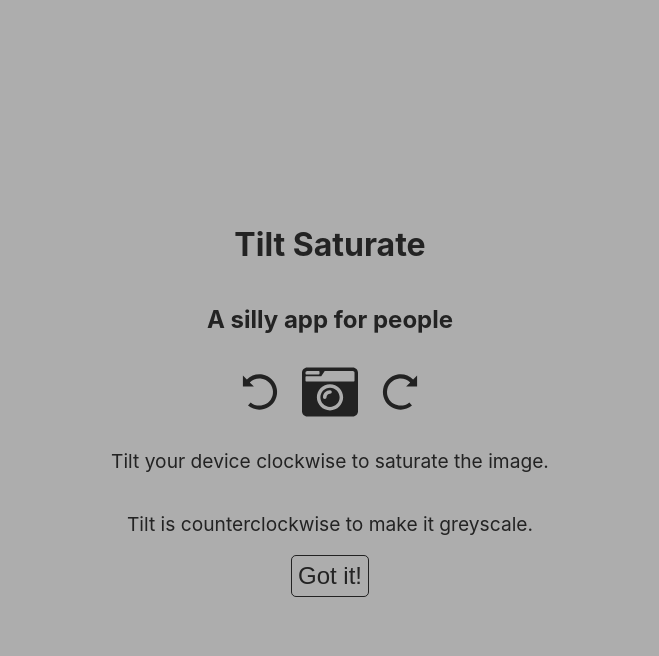
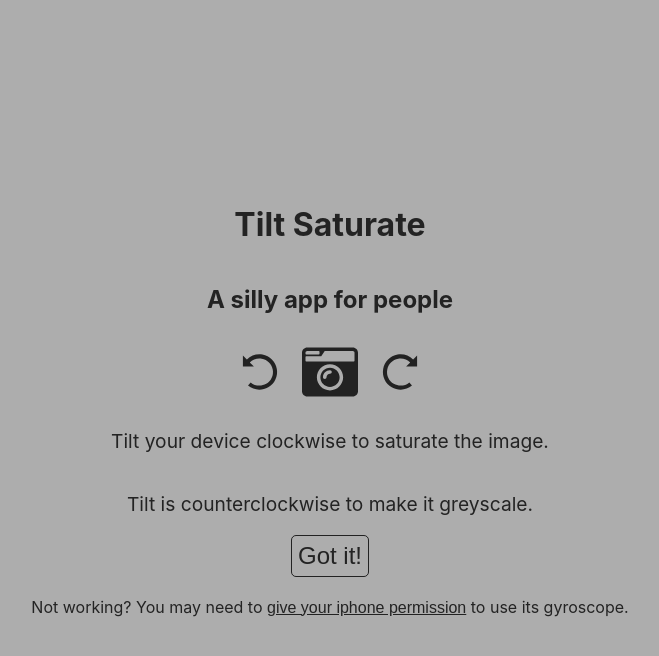
Before and after one commit to slutske22/tilt-saturate, a React (Create React App) app: page / in a window 1280 px wide. Both pictures are taken after a click on the button "Open Camera". Shown: the top 656 px of the page, without its empty margins (310-969 px from the left). Built offline with nearby package versions, Linux system fonts and the light colour scheme; no server answers.

Commit message:
deviceorientations permissions

```diff
--- a/src/components/CamScreen.js
+++ b/src/components/CamScreen.js
@@ -7,13 +7,13 @@ import './CamScreen.scss';
 const CamScreen = ({ setCamOpen }) => {
 	const [orientation, setOrientation] = useState('orientation');
 
-	useEffect(() => {
-		const deviceOrientationHandler = (e) => {
-			const { alpha, beta, gamma } = e;
-			console.log({ alpha, beta, gamma });
-			setOrientation({ alpha, beta, gamma });
-		};
+	const deviceOrientationHandler = (e) => {
+		const { alpha, beta, gamma } = e;
+		console.log({ alpha, beta, gamma });
+		setOrientation({ alpha, beta, gamma });
+	};
 
+	const attachListener = () => {
 		// https://medium.com/flawless-app-stories/how-to-request-device-motion-and-orientation-permission-in-ios-13-74fc9d6cd140
 		if (typeof DeviceMotionEvent.requestPermission === 'function') {
 			DeviceOrientationEvent.requestPermission()
@@ -27,7 +27,9 @@ const CamScreen = ({ setCamOpen }) => {
 				})
 				.catch(console.error);
 		}
+	};
 
+	useEffect(() => {
 		if (window.DeviceOrientationEvent) {
 			window.addEventListener('deviceorientation', deviceOrientationHandler);
 		}
@@ -45,7 +47,11 @@ const CamScreen = ({ setCamOpen }) => {
 	return (
 		<div className="CamScreen">
 			<Webcam videoConstraints={{ facingMode: 'user' }} className="Webcam" />
-			<Overlay setCamOpen={setCamOpen} orientation={orientation} />
+			<Overlay
+				setCamOpen={setCamOpen}
+				orientation={orientation}
+				attachListener={attachListener}
+			/>
 		</div>
 	);
 };
--- a/src/components/Overlay.js
+++ b/src/components/Overlay.js
@@ -6,7 +6,7 @@ import { MdPhoneIphone } from 'react-icons/md';
 
 import './Overlay.scss';
 
-const Overlay = ({ setCamOpen, orientation }) => {
+const Overlay = ({ setCamOpen, orientation, attachListener }) => {
 	const [open, setOpen] = useState(true);
 
 	return (
@@ -25,6 +25,13 @@ const Overlay = ({ setCamOpen, orientation }) => {
 					<button className="alternate" onClick={() => setOpen(false)}>
 						Got it!
 					</button>
+					<div className="warning">
+						Not working? You may need to{' '}
+						<button className="understated" onClick={attachListener}>
+							give your iphone permission
+						</button>{' '}
+						to use its gyroscope.
+					</div>
 				</div>
 			)}
 			{!open && (
--- a/src/components/Overlay.scss
+++ b/src/components/Overlay.scss
@@ -30,7 +30,7 @@
          display: flex;
          align-items: center;
 
-			& > * {
+         &>* {
             margin: 10px;
          }
       }
@@ -60,4 +60,9 @@
          color: $foreground;
       }
    }
+
+   .warning {
+      margin-top: 20px;
+      text-align: center;
    }
+}
--- a/src/index.scss
+++ b/src/index.scss
@@ -61,4 +61,12 @@ button {
       }
    }
 
+   &.understated {
+      font-size: inherit;
+      border: none;
+      padding: 0;
+      color: $background;
+      text-decoration: underline;
+   }
+
 }
```
Lines whose indentation alone changed are shown as unchanged.
